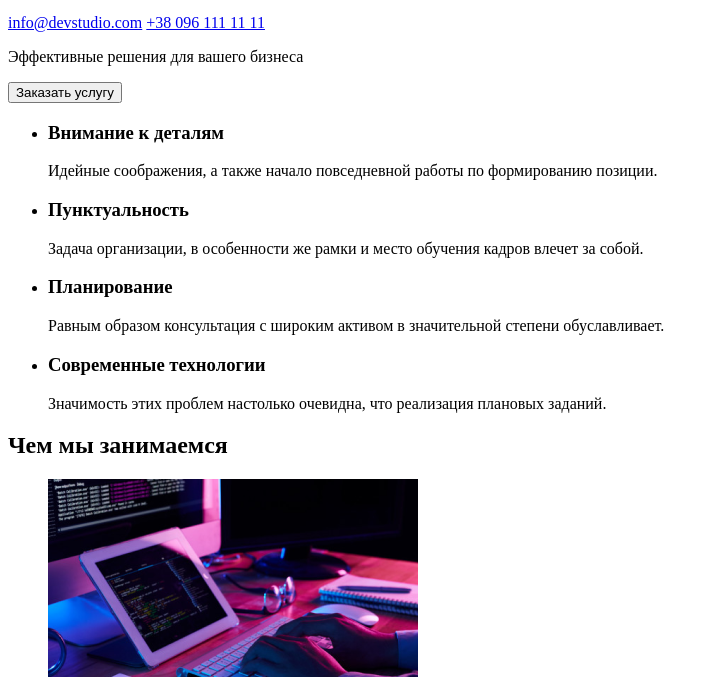
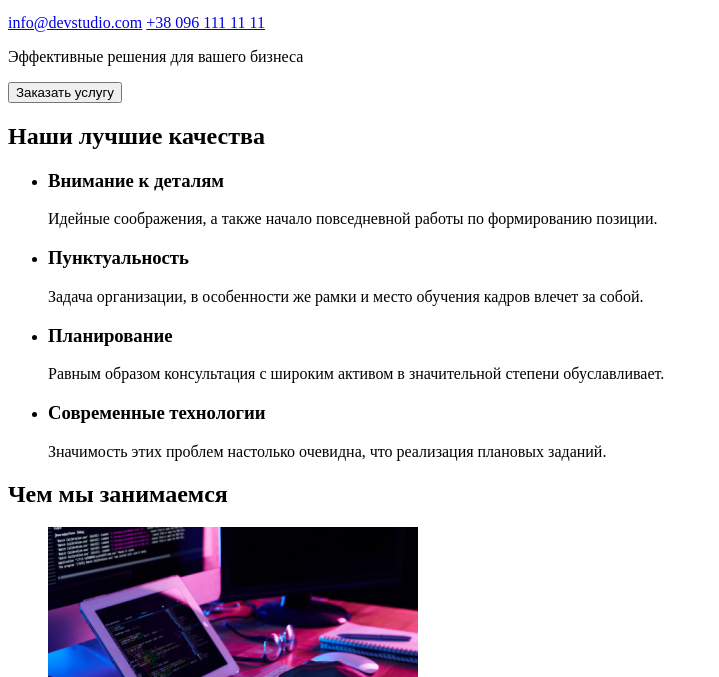
Before and after one commit to Taras3482/goit-markup-hw-01, a plain HTML site: page index.html in a window 1280 px wide. Shown: the part 123-800 px from the top of the page, without its empty margins (0-719 px from the left). Drawn offline with Linux system fonts and the light colour scheme.

Commit message:
Update index.html

```diff
--- a/index.html
+++ b/index.html
@@ -33,6 +33,7 @@
     </div>
     <main>
       <section>
+        <h2>Наши лучшие качества</h2>
         <ul>
           <li>
             <h3>Внимание к деталям</h3>
```
